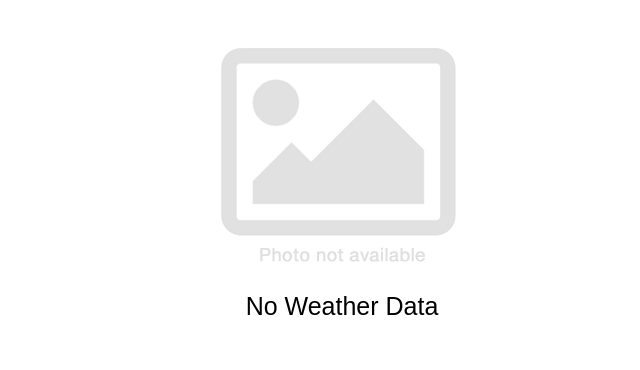
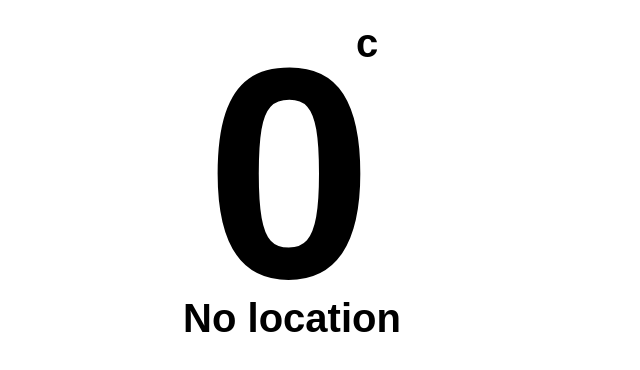
Before and after one commit to martin-alem/react-weather-app, a React (Create React App) app: page / in a window 1280 px wide. Shown: the top 370 px of the page, without its empty margins (298-938 px from the left). Built offline with nearby package versions, Linux system fonts and the light colour scheme.

Commit message:
add location to Temperature component

```diff
--- a/src/components/App/App.js
+++ b/src/components/App/App.js
@@ -1,5 +1,5 @@
 import './App.css';
-import DefaultButton from '../WeatherImage/WeatherImage';
+import DefaultButton from '../Temperature/Temperature';
 
 function App() {
   return (
--- a/src/components/Temperature/Temperature.css
+++ b/src/components/Temperature/Temperature.css
@@ -11,3 +11,10 @@
     top: -22rem;
     left: -10rem;
 }
+
+.Temperature-location{
+    font-size: 4rem;
+    font-weight: bold;
+    margin-left: -10rem;
+    margin-top: -5rem;
+}
--- a/src/components/Temperature/Temperature.js
+++ b/src/components/Temperature/Temperature.js
@@ -3,13 +3,15 @@ import "./Temperature.css";
 
 class Temperature extends React.Component {
     static defaultProps = {
-        temperature: 0
+        temperature: 0,
+        location: "No location"
     }
     render() {
         return (
             <React.Fragment>
                 <div className="Temperature">
                     <h1 className="Temperature-value">{this.props.temperature} <span className="Temperature-unit">c</span></h1>
+                    <h2 className="Temperature-location">{this.props.location}</h2>
                 </div>
             </React.Fragment>
         );
```
